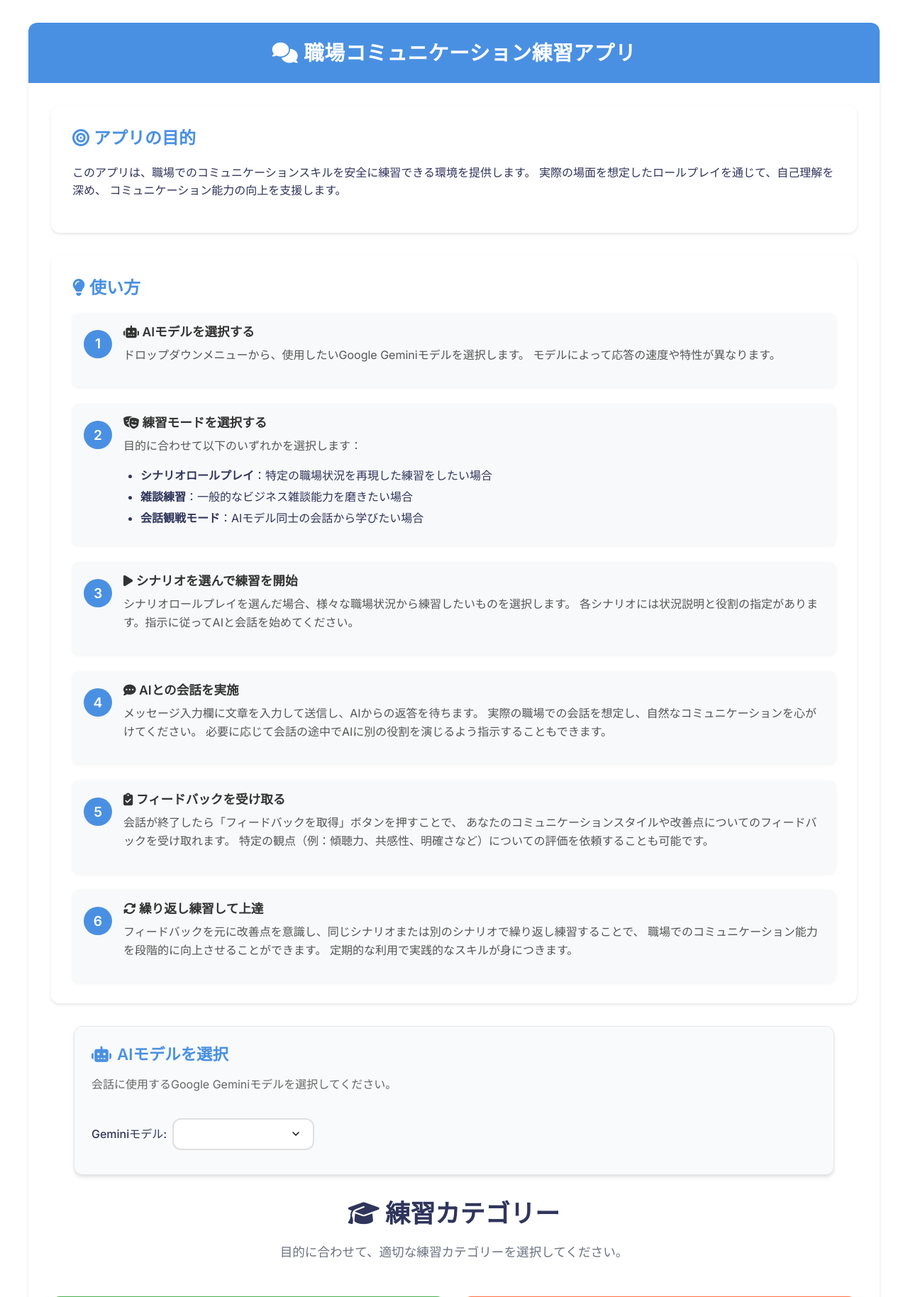
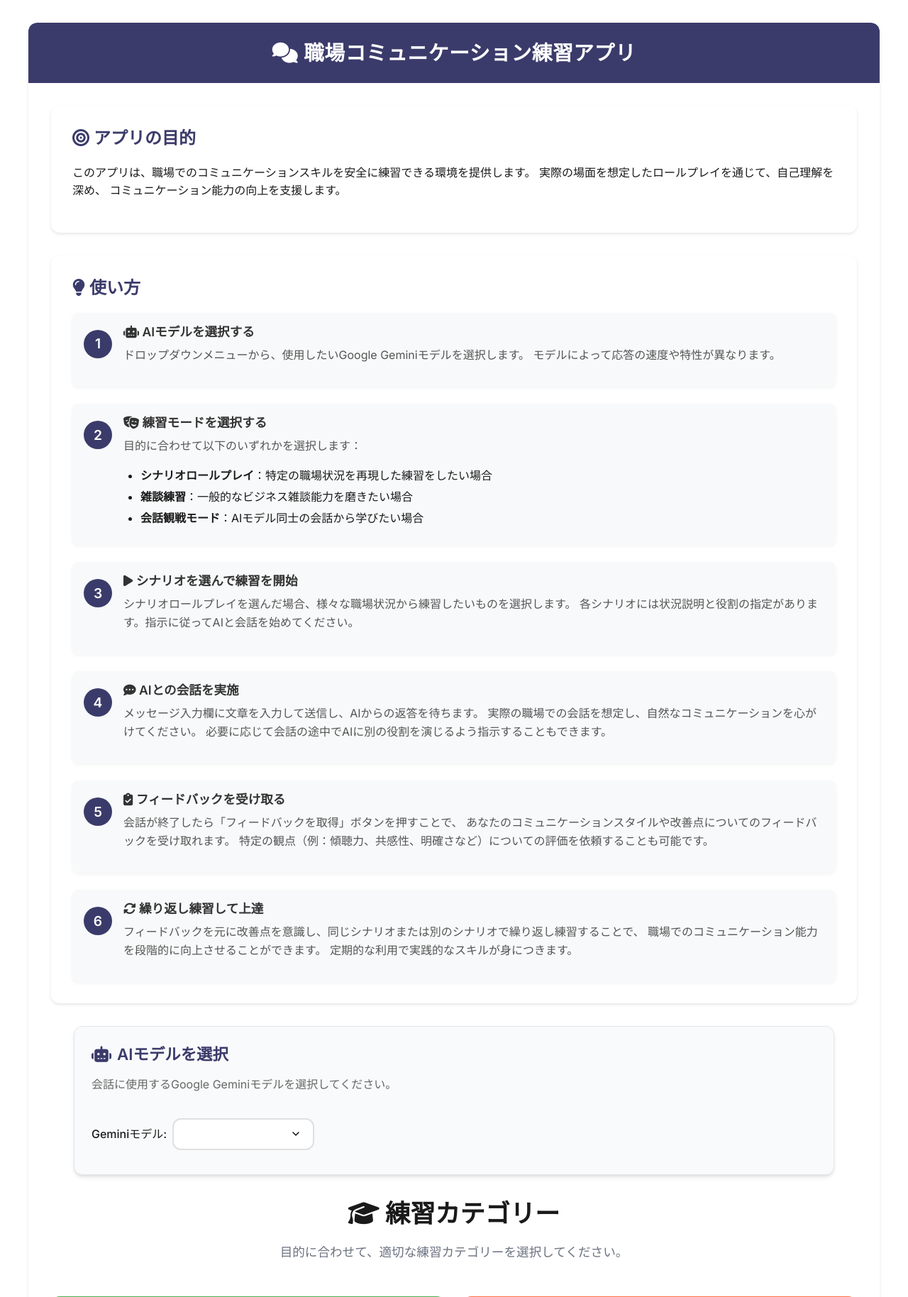
Before and after one commit to CaCC-Lab/workplace-roleplay, a Flask app: page / in a window 1280 px wide. Shown: the top 1828 px of the page at 71% size. Run offline with Flask 3, Linux system fonts and the light colour scheme; data that the repository does not hold is empty; parts of the project's set-up code (start-up, migrations or seed data) failed here and were passed over.

Commit message:
fix: modern.cssをブランド調和型カラーパレットに修正
🎨 既存ブランドカラーを維持した新設計

修正内容：
- modern.cssのカラー変数を統一
- ブランドカラー3色（#3b3b6b, #D24848, #ccaf60）を維持
- 前回の青緑系カラーから元のブランドカラーに戻す
- style.cssとmodern.cssのカラー変数を完全同期

これで新しいブランド調和型カラーパレットが正しく表示されます

🤖 Generated with [Claude Code](https://claude.ai/code)

Co-Authored-By: Claude <noreply@anthropic.com>

```diff
--- a/static/css/modern.css
+++ b/static/css/modern.css
@@ -8,27 +8,39 @@
 }
 
 :root {
-  /* === 5AI協調設計による新カラーパレット === */
-  --primary-color: #4A90E2;      /* 信頼性のある青（旧: #3b3b6b） */
-  --primary-hover: #357ABD;      /* プライマリのホバー色 */
-  --primary-light: #E8F2FF;      /* プライマリの薄い色 */
-  --secondary-color: #f9fafb;
-  --accent-color: #28A745;       /* 安心の緑（旧: #D24848） */
-  --accent-hover: #218838;       /* 緑のホバー色 */
-  --success-color: #28A745;      /* 成功の緑 */
-  --warning-color: #F0B429;      /* 警告の琥珀色 */
-  --danger-color: #DC3545;       /* 危険の赤 */
-  --text-color: #2F355B;         /* 読みやすい濃紺 */
+  /* === 5AI協調設計：既存ブランド調和型カラーパレット === */
+  /* Core Brand Colors (ユーザー指定・変更厳禁) */
+  --brand-deep-purple: #3b3b6b;  /* 深い紫みの青 - メインブランド */
+  --brand-warm-red: #D24848;     /* 温かみのある赤 - 重要アクション */
+  --brand-gentle-gold: #ccaf60;  /* 優しい金色 - アクセント */
+
+  /* Primary System Colors (ブランドカラー基準) */
+  --primary-color: var(--brand-deep-purple);    /* 主要アクション・見出し */
+  --primary-hover: #2a2a5a;                     /* ホバー時（より深い紫） */
+  --primary-light: #f0f0f8;                     /* 薄い背景（紫ベース） */
+
+  /* Semantic Action Colors */
+  --accent-color: var(--brand-warm-red);        /* アクセント（ブランド赤） */
+  --accent-hover: #b93c3c;                      /* 赤のホバー色 */
+  --success-color: #3E8E7E;                     /* 成功・完了（安心の青緑） */
+  --warning-color: var(--brand-gentle-gold);    /* 注意・警告（ブランド金） */
+  --danger-color: var(--brand-warm-red);        /* 危険・削除（ブランド赤） */
+
+  /* Text & Background */
+  --text-color: #1A1A1A;         /* 主要テキスト（最高コントラスト） */
   --text-light: #6b7280;
+  --bg-main: #FFFFFF;            /* 純白背景 */
+  --bg-secondary: #f0f0f8;       /* セカンダリ背景（紫系統） */
+  --secondary-color: #f0f0f8;    /* 互換性のため */
+
+  /* Design System */
   --border-color: #e5e7eb;
   --border-radius: 12px;
   --box-shadow: 0 4px 6px -1px rgba(0, 0, 0, 0.1), 0 2px 4px -1px rgba(0, 0, 0, 0.06);
   --transition: all 0.3s ease;
   --font-sans: 'Inter', 'Helvetica Neue', Arial, sans-serif;
-  --gradient-primary: linear-gradient(135deg, #4A90E2 0%, #357ABD 100%);
-  --gradient-accent: linear-gradient(135deg, #28A745 0%, #218838 100%);
-  --bg-main: #FFFFFF;            /* 純白背景 */
-  --bg-secondary: #F8F9FA;       /* セカンダリ背景 */
+  --gradient-primary: linear-gradient(135deg, var(--brand-deep-purple) 0%, #2a2a5a 100%);
+  --gradient-accent: linear-gradient(135deg, var(--brand-warm-red) 0%, #b93c3c 100%);
 }
 
 /* ベーススタイル */
```
